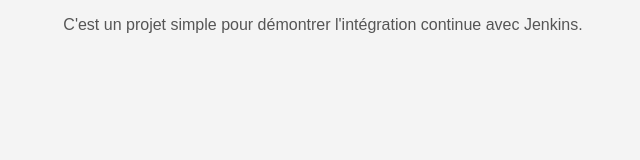
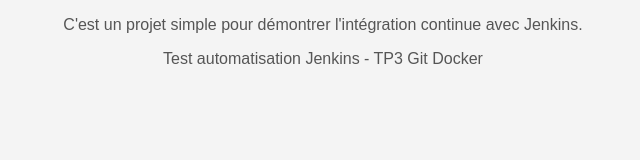
Before and after one commit to manairoeya9-rgb/jenkins-grp5, a plain HTML site: page index.html in a window 1280 px wide. Shown: the whole page, without its empty margins (317-957 px from the left). Drawn offline with Linux system fonts and the light colour scheme.

Commit message:
Test automatic Jenkins build

```diff
--- a/index.html
+++ b/index.html
@@ -10,4 +10,5 @@
 <p>C'est un projet simple pour démontrer l'intégration continue avec
 Jenkins.</p>
 </body>
+<p>Test automatisation Jenkins - TP3 Git Docker</p>
 </html>
```
